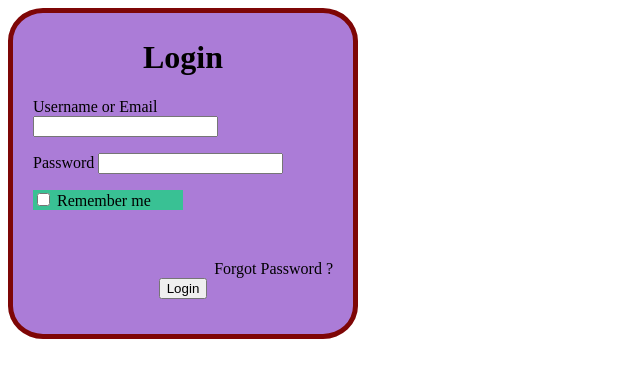
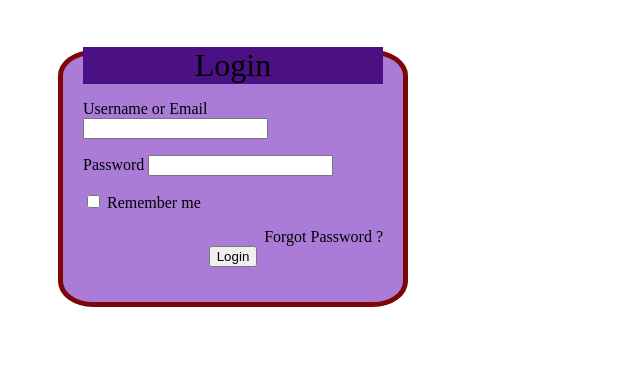
Before and after one commit to Sepideh-Namavari/Margin-Collapse, a plain HTML site: page index.html in a window 1280 px wide. Shown: the whole page, without its empty margins (0-640 px from the left). Drawn offline with Linux system fonts and the light colour scheme.

Commit message:
margiiiiiin

```diff
--- a/index.css
+++ b/index.css
@@ -1,5 +1,6 @@
 #log {
-  text-align: center;
+  text-align: center; background-color: rgb(75, 16, 131);
+  font-size: xx-large; margin-top: -10px;
 }
 #em {
   text-align: left;
@@ -14,18 +15,15 @@
   background-color: rgb(171, 124, 215);
   width: 300px;
   height: auto;
-  padding: 5px 20px 35px 20px;
+  padding: 2px 20px 35px 20px;
   border: rgb(126, 6, 6) solid 5px;
   border-radius: 10%;
+  margin: 50px;
 }
 #reme {
   text-align: left;
-  width: 150px;
-  height: 20px;
-  background-color: rgb(57, 193, 148);
-  margin-bottom: 50px;
 }
+
 #forg {
   text-align: right;
-  margin-top: 30px;
 }
--- a/index.html
+++ b/index.html
@@ -6,9 +6,12 @@
     <title>sign up</title>
     <link rel="stylesheet" href="./index.css" />
   </head>
-  <body><form action="#">
+  <body>
+    <form action="#">
       <div id="box">
-    <h1 id="log">Login</h1>
+        <div id="log">Login</div>
+
+        <div>
           <p id="em" for="email">
             Username or Email <input type="email" name="email" id="email" />
           </p>
@@ -16,19 +19,21 @@
             Password
             <input type="password" name="password" id="password" />
           </p>
+        </div>
 
-    <div id="reme"><p for="remember" >
-        <input type="checkbox" name="reme" id="remember">
-       Remember me </p></div>
+        <div id="reme">
+          <p for="remember">
+            <input type="checkbox" name="reme" id="remember" />
+            Remember me
+          </p>
+        </div>
 
-       <div id="forg"> Forgot Password ?</div>
+        <div id="forg">Forgot Password ?</div>
 
         <div id="button">
-       <input type="button" name="login" id="login" value="Login"/>
+          <input type="button" name="login" id="login" value="Login" />
         </div>
-
-
+      </div>
     </form>
-    </div>
   </body>
 </html>
```
Lines whose indentation alone changed are shown as unchanged.
